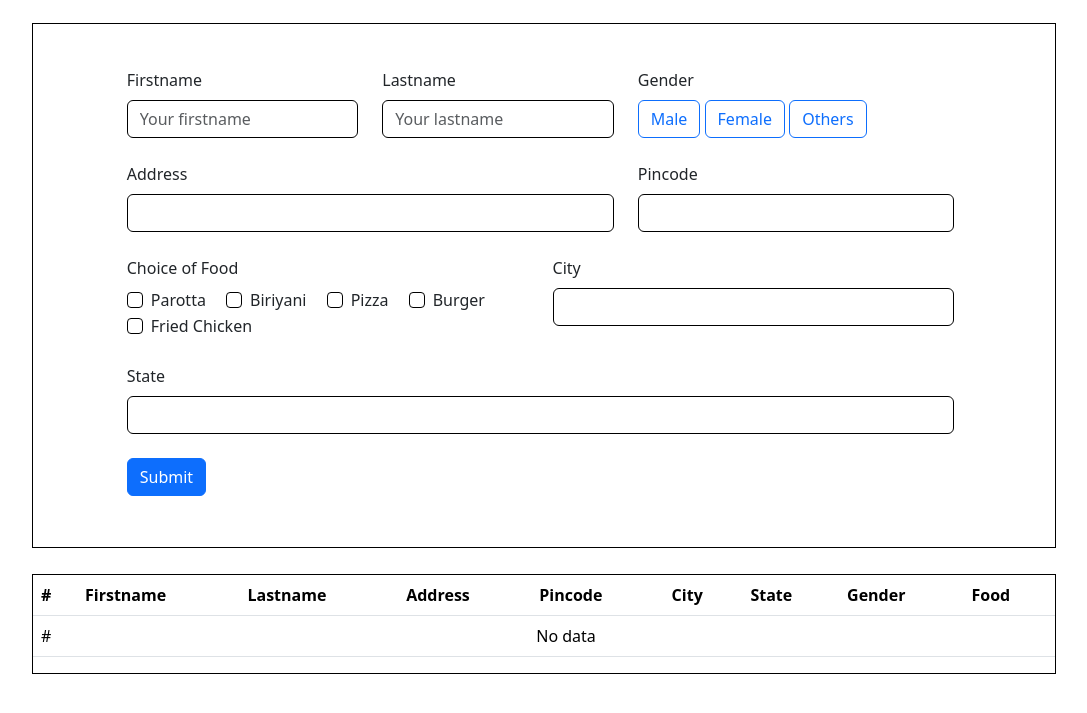
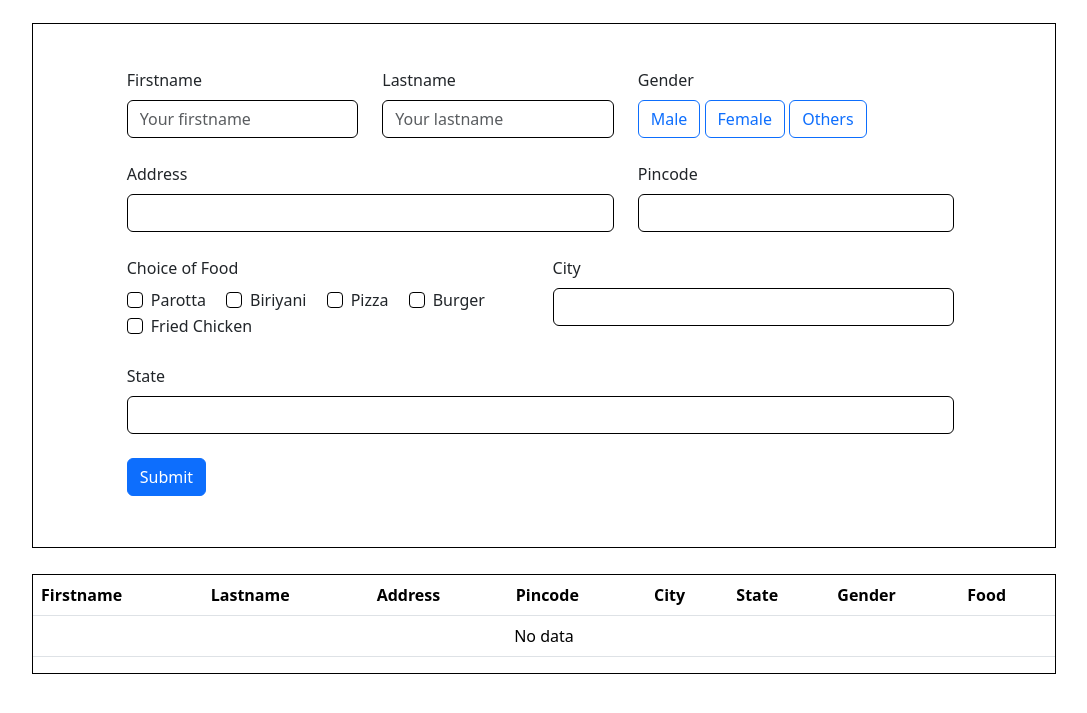
Before and after one commit to kumaranhk/DOM-manipulation-with-forms, a plain HTML site: page index.html in a window 1280 px wide. Shown: the part 83-796 px from the top of the page, without its empty margins (96-1183 px from the left). Drawn offline with nearby package versions, Linux system fonts and the light colour scheme.

Commit message:
Add files via upload

```diff
--- a/index.html
+++ b/index.html
@@ -81,7 +81,7 @@
         <table class="table" id="dataTable">
             <thead>
               <tr>
-                <th scope="col">#</th>
+                <!-- <th scope="col">#</th> -->
                 <th scope="col">Firstname</th>
                 <th scope="col">Lastname</th>
                 <th scope="col">Address</th>
@@ -94,7 +94,7 @@
             </thead>
             <tbody>
                 <tr class="no-data">
-                    <td scope="row">#</td>
+                    <!-- <td scope="row">#</td> -->
                     <td colspan="9" style="text-align: center;">No data</td>
                 </tr>
             </tbody>
```
